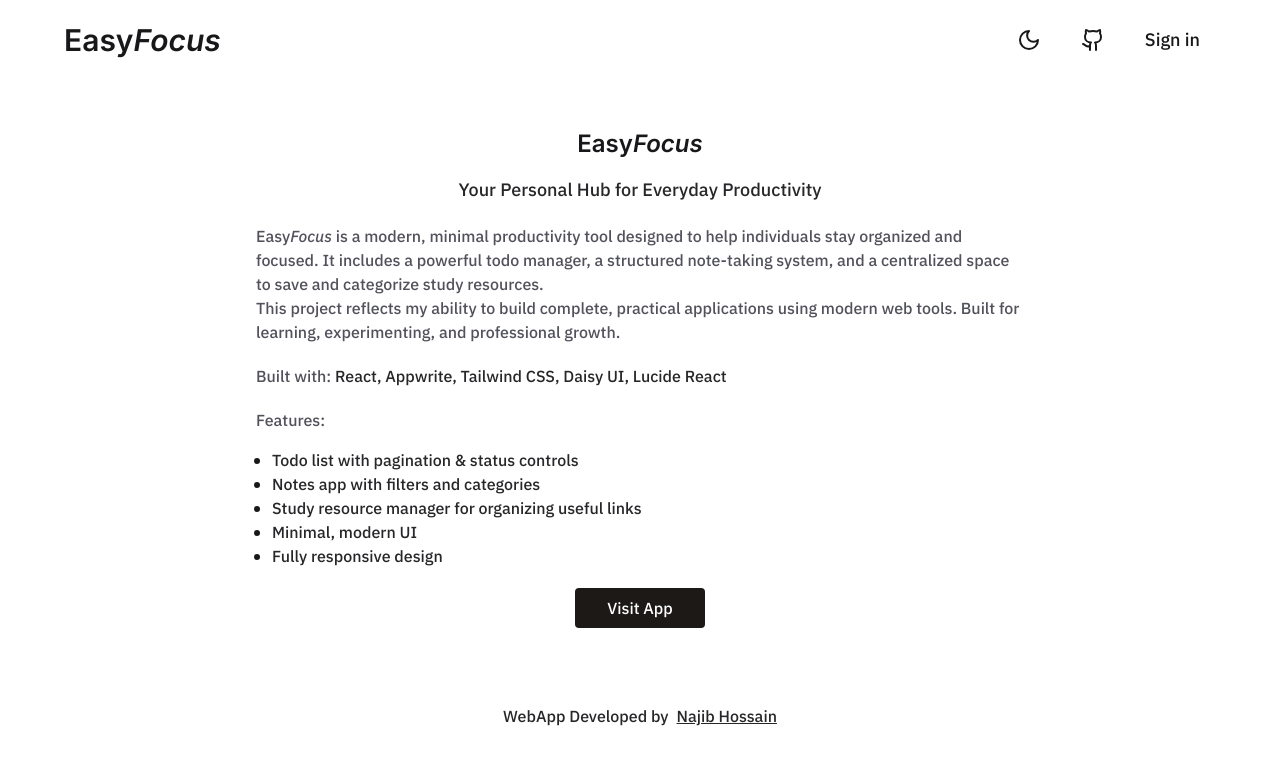
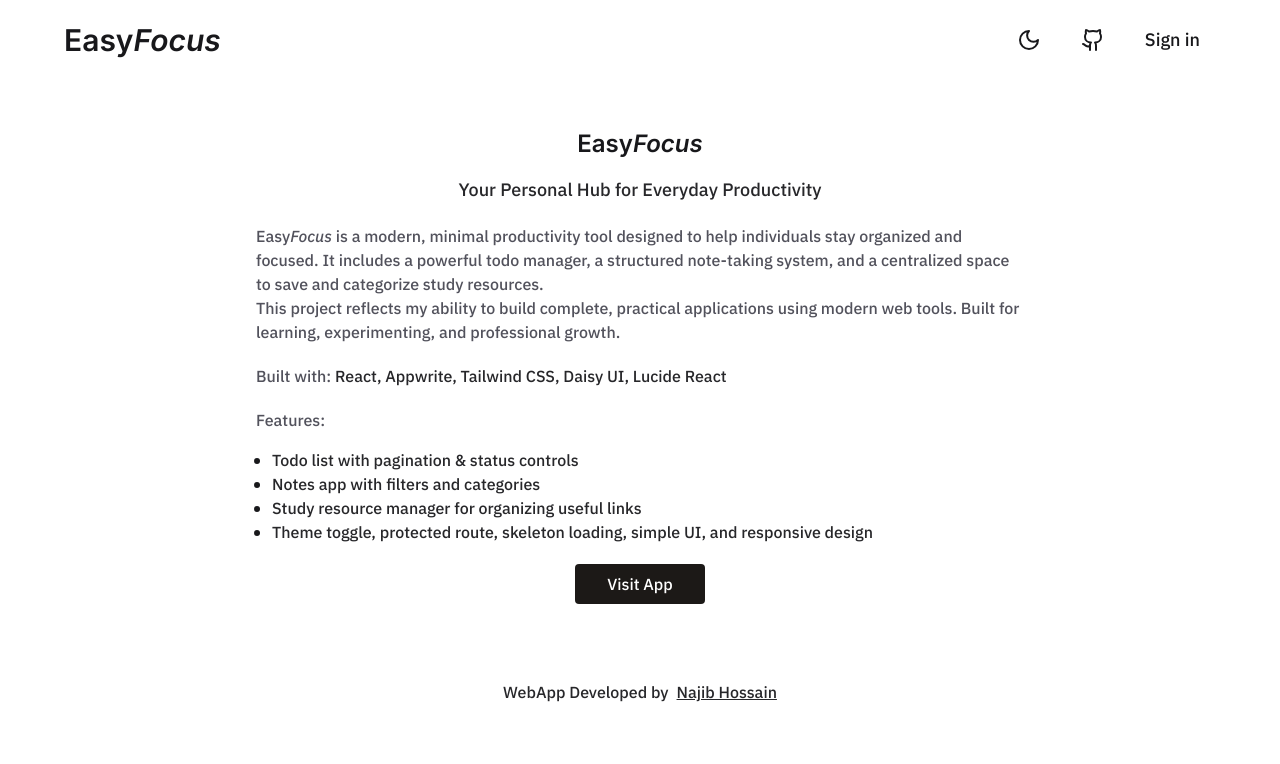
Before and after one commit to NajibHos/EasyFocus, a React (Vite) app: page / in a window 1280 px wide. Shown: the top 764 px of the page. Built offline with nearby package versions, Linux system fonts and the light colour scheme; no server answers.

Commit message:
Update app features data

```diff
--- a/src/pages/Home.jsx
+++ b/src/pages/Home.jsx
@@ -79,13 +79,8 @@ const Home = () => {
               <li>
                 <h2 className="text-base font-description font-medium text-zinc-800
                 dark:text-zinc-200">
-                  Minimal, modern UI
-                </h2>
-              </li>
-              <li>
-                <h2 className="text-base font-description font-medium text-zinc-800
-                dark:text-zinc-200">
-                  Fully responsive design
+                  Theme toggle, protected route, skeleton loading, simple UI, and
+                  responsive design
                 </h2>
               </li>
             </ul>
```
